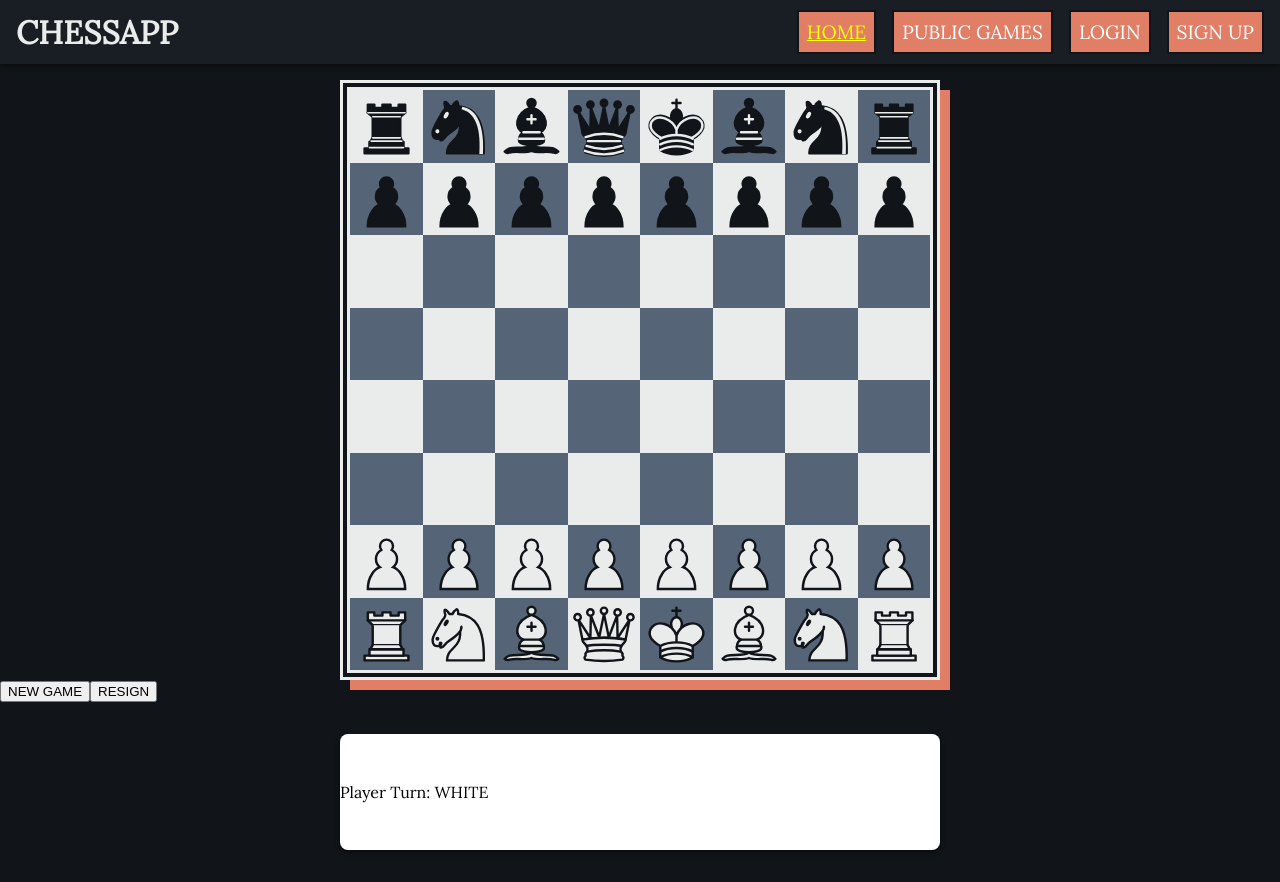
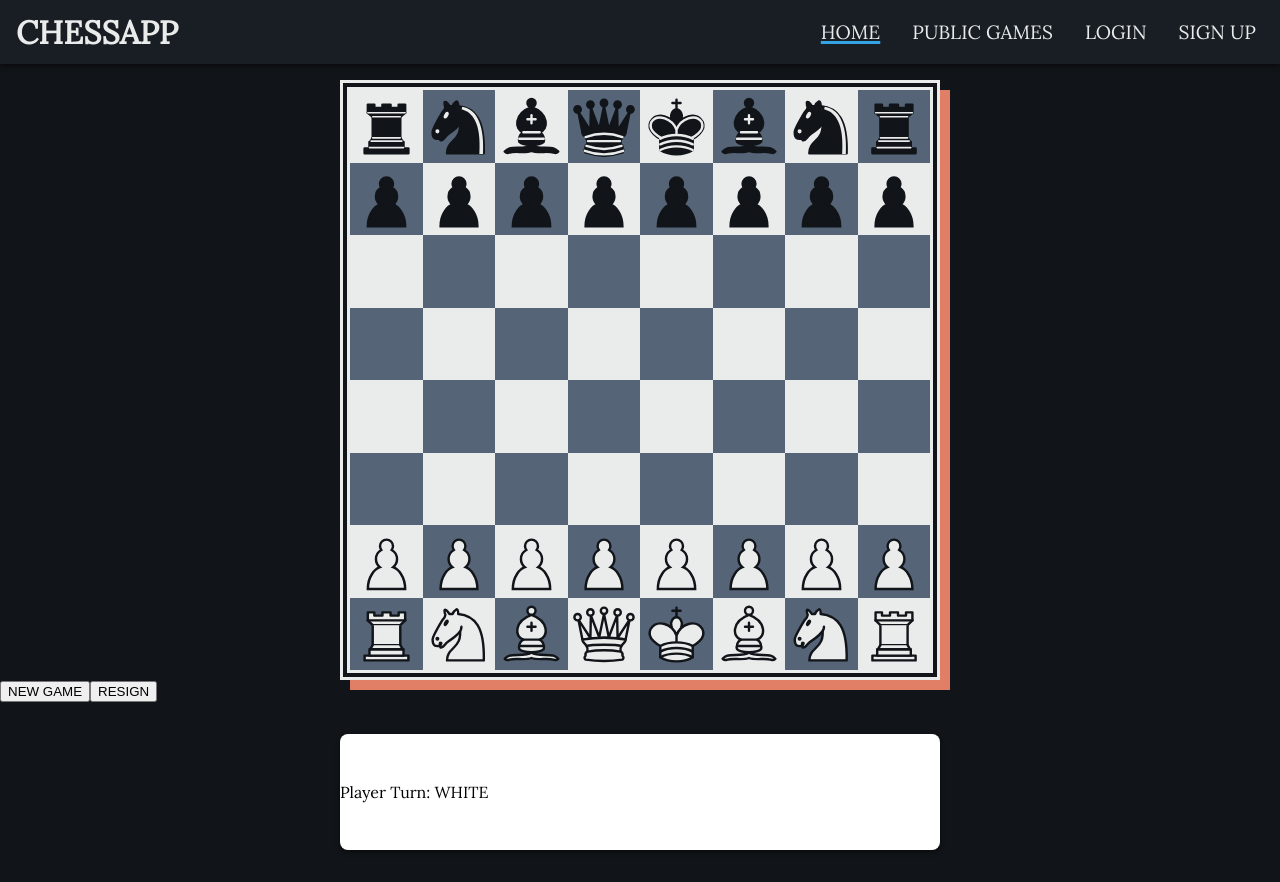
Before and after one commit to spgib/chessapp, a React (Create React App) app in the folder chessapp/: page / in a window 1280 px wide. Built offline with nearby package versions, Linux system fonts and the light colour scheme; a web font is replaced by a local one.

Commit message:
Added preliminary navlinks styling

```diff
--- a/chessapp/src/shared/components/navigation/NavLinks.css
+++ b/chessapp/src/shared/components/navigation/NavLinks.css
@@ -11,31 +11,39 @@
 }
 
 .nav-links li {
-  margin: 1rem;
+  margin: 2rem;
 }
 
 .nav-links a {
   font-size: 120%;
   text-decoration: none;
-  border: 2px solid #111418;
+  /* border: 2px solid #111418; */
   padding: .5rem;
-  background-color: #e17e66;
+  background-color: transparent;
   color: #111418;
 }
 
-.nav-links a:hover,
+/* .nav-links a:hover,
 .nav-links a:active {
   border: 5px solid #FF859D;
   background-color: #e9eceb;
   box-shadow: 10px 10px #34A4E5;
-}
+} */
 
+.nav-links a:hover,
+.nav-links a:active,
 .nav-links a.active {
  text-decoration: 3px #34A4E5 underline;
-
 }
 
 .nav-links button {
+  padding: .5rem;
+  font: inherit;
+  font-size: 120%;
+  cursor: pointer;
+  background-color: #e17e66;
+  border-color: #e17e66;
+  color: #e9eceb;
 }
 
 .nav-links button:focus {
@@ -43,6 +51,12 @@
 
 .nav-links button:active,
 .nav-links button:hover {
+  /* background-color: #111418;
+  border-color: #FF859D;
+  color: #FF859D;
+  text-decoration: 3px #34a4e5 underline; */
+  background-color: #ff859d;
+  box-shadow: 0px 0px 4px #ff859d;
 }
 
 @media (min-width: 768px) {
@@ -55,15 +69,14 @@
   }
 
   .nav-links a {
-    color: white;
+    color: #e9eceb;
     text-decoration: none;
+    border: none;
   }
 
   .nav-links a:hover,
-  .nav-links a:active,
-  .nav-links a.active {
-    color: yellow;
-    text-decoration: underline;
+  .nav-links a:active {
+
   }
 
   .nav-links button {
```
